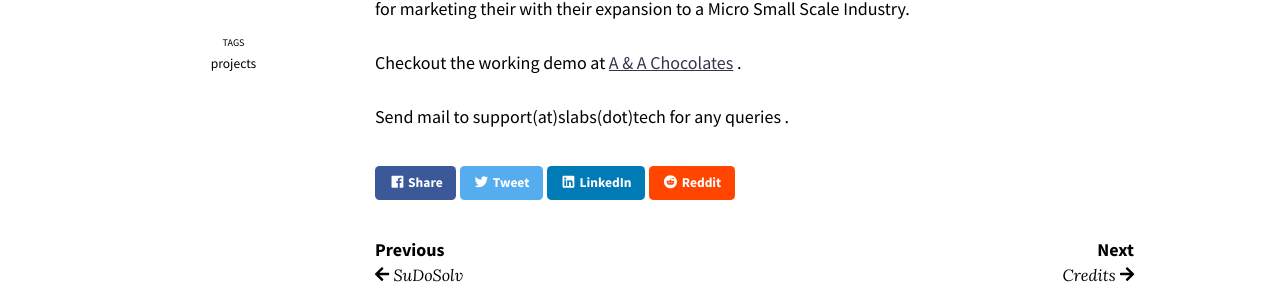
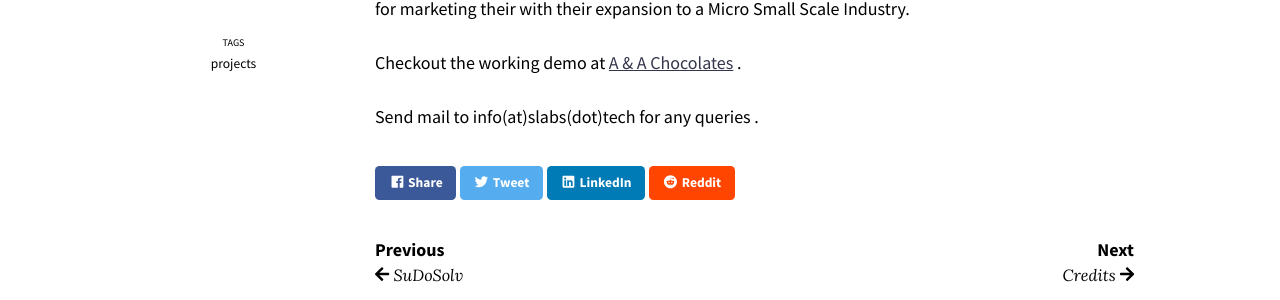
Before and after one commit to slabstech/slabstech.github.io, a Jekyll site: the page built from _posts/projects/2018-10-01-aachocolates.md, in a window 1280 px wide. Shown: the part 382-682 px from the top of the page. Built offline with Jekyll 4.4.1, drawn with Linux system fonts in a browser that asks for light colours; nearby versions of some CDN libraries.

```diff
--- a/_posts/projects/2018-10-01-aachocolates.md
+++ b/_posts/projects/2018-10-01-aachocolates.md
@@ -15,4 +15,4 @@
 
 Checkout the working demo at [A & A Chocolates](https://aachocolates.in) .
 
-Send mail to support(at)slabs(dot)tech for any queries .
+Send mail to info(at)slabs(dot)tech for any queries .
```
Also changed, not shown: _posts/art/2019-04-21-namma-hd-tour.md (+1 -1 lines), _posts/art/2019-04-21-uttering-strokes.md (+1 -1 lines), _posts/art/2019-05-02-ammana-aduge.md (+1 -1 lines), _posts/art/2019-05-02-connecting-the-dots.md (+1 -1 lines).
